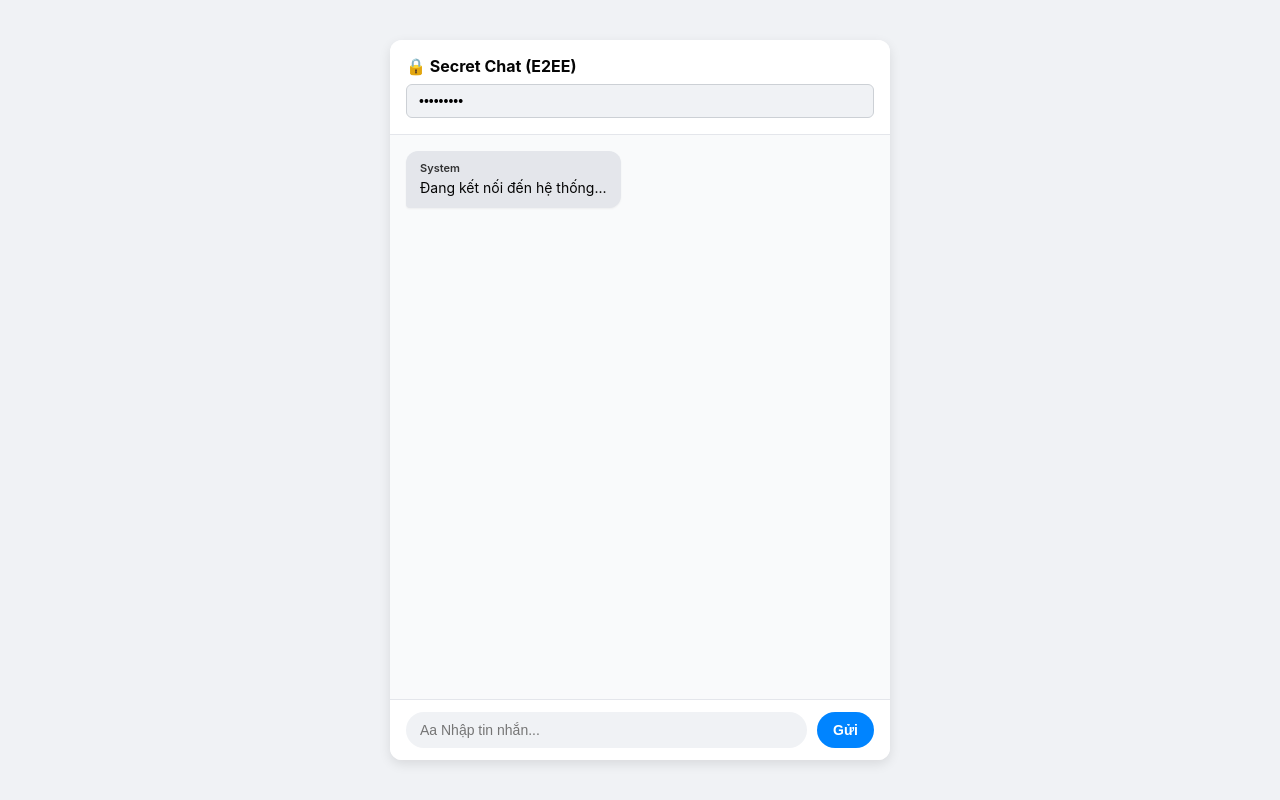
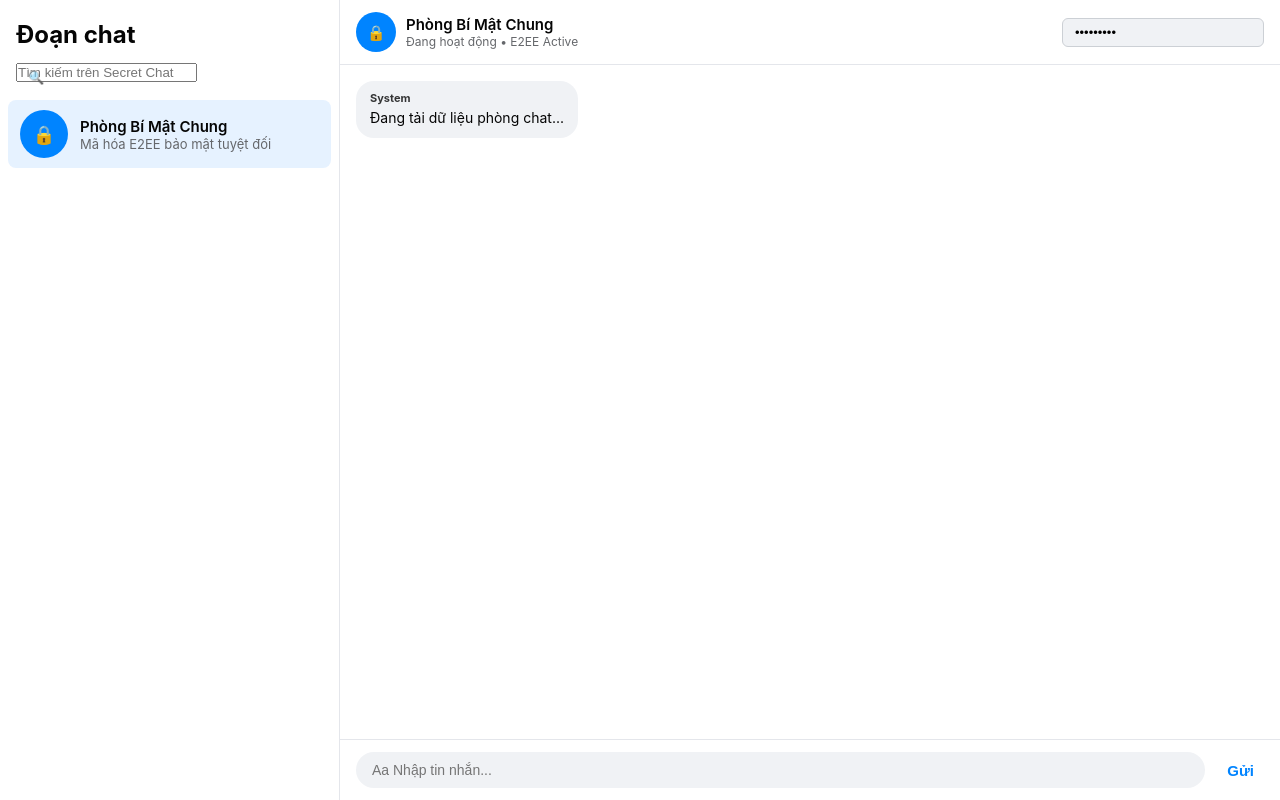
Before and after one commit to catisreal1/secret_chat, a plain HTML site: page index.html in a window 1280 px wide. Drawn offline with nearby package versions, Linux system fonts and the light colour scheme; no server answers.

Commit message:
update 0.2

```diff
--- a/index.html
+++ b/index.html
@@ -3,7 +3,7 @@
 <head>
     <meta charset="UTF-8">
     <meta name="viewport" content="width=device-width, initial-scale=1.0">
-    <title>Secret Chat - Secure & Clean</title>
+    <title>Secret Messenger</title>
 
     <!-- Thư viện Supabase JS & CryptoJS -->
     <script src="https://cdn.jsdelivr.net/npm/@supabase/supabase-js@2"></script>
@@ -13,132 +13,242 @@
         * { box-sizing: border-box; margin: 0; padding: 0; }
         body {
             background-color: #f0f2f5;
-            color: #333;
+            color: #050505;
             font-family: -apple-system, BlinkMacSystemFont, "Segoe UI", Roboto, Helvetica, Arial, sans-serif;
             display: flex;
-            justify-content: center;
-            align-items: center;
             height: 100vh;
+            overflow: hidden;
         }
-        .chat-card {
-            width: 100%;
-            max-width: 500px;
-            height: 90vh;
+
+        /* Khung tổng thể kiểu Messenger */
+        .messenger-container {
+            display: flex;
+            width: 100vw;
+            height: 100vh;
             background: #fff;
-            border-radius: 12px;
-            box-shadow: 0 4px 12px rgba(0, 0, 0, 0.1);
+        }
+
+        /* --- CỘT TRÁI: DANH SÁCH ĐOẠN CHAT --- */
+        .sidebar {
+            width: 340px;
+            border-right: 1px solid #e4e6eb;
             display: flex;
             flex-direction: column;
-            overflow: hidden;
+            background: #fff;
         }
-        /* Header */
-        .chat-header {
-            padding: 16px;
-            background: #ffffff;
-            border-bottom: 1px solid #e4e6eb;
-            display: flex;
-            flex-direction: column;
-            gap: 8px;
+        .sidebar-header {
+            padding: 20px 16px 10px 16px;
         }
-        .chat-header h3 {
-            font-size: 16px;
-            color: #050505;
-            display: flex;
-            align-items: center;
-            gap: 6px;
+        .sidebar-header h2 {
+            font-size: 24px;
+            font-weight: 700;
+            margin-bottom: 12px;
         }
-        .key-box input {
+        .search-box input {
             width: 100%;
-            padding: 8px 12px;
+            padding: 8px 12px 8px 36px;
             background: #f0f2f5;
-            border: 1px solid #ccd0d5;
-            border-radius: 6px;
+            border: none;
+            border-radius: 20px;
             font-size: 14px;
             outline: none;
         }
-        .key-box input:focus {
-            border-color: #1877f2;
+        .search-wrapper {
+            position: relative;
+        }
+        .search-wrapper::before {
+            content: "🔍";
+            position: absolute;
+            left: 12px;
+            top: 8px;
+            font-size: 13px;
         }
 
-        /* Area tin nhắn */
+        .chat-list {
+            flex: 1;
+            overflow-y: auto;
+            padding: 8px;
+        }
+        .chat-item {
+            display: flex;
+            align-items: center;
+            gap: 12px;
+            padding: 10px 12px;
+            border-radius: 8px;
+            cursor: pointer;
+            transition: background 0.2s;
+        }
+        .chat-item:hover {
+            background: #f2f2f2;
+        }
+        .chat-item.active {
+            background: #e6f2ff;
+        }
+        .avatar {
+            width: 48px;
+            height: 48px;
+            background: #0084ff;
+            color: white;
+            border-radius: 50%;
+            display: flex;
+            align-items: center;
+            justify-content: center;
+            font-weight: bold;
+            font-size: 18px;
+            flex-shrink: 0;
+        }
+        .chat-info {
+            overflow: hidden;
+        }
+        .chat-name {
+            font-weight: 600;
+            font-size: 15px;
+            color: #050505;
+        }
+        .chat-preview {
+            font-size: 13px;
+            color: #65676b;
+            white-space: nowrap;
+            overflow: hidden;
+            text-overflow: ellipsis;
+        }
+
+        /* --- CỘT PHẢI: KHUNG CHAT CHÍNH --- */
+        .chat-main {
+            flex: 1;
+            display: flex;
+            flex-direction: column;
+            background: #fff;
+        }
+        .chat-main-header {
+            padding: 12px 16px;
+            border-bottom: 1px solid #e4e6eb;
+            display: flex;
+            justify-content: space-between;
+            align-items: center;
+            background: #fff;
+        }
+        .user-profile {
+            display: flex;
+            align-items: center;
+            gap: 10px;
+        }
+        .user-profile .avatar {
+            width: 40px;
+            height: 40px;
+            font-size: 15px;
+        }
+        .key-setting input {
+            padding: 6px 12px;
+            border: 1px solid #ccd0d5;
+            border-radius: 6px;
+            font-size: 13px;
+            outline: none;
+            background: #f0f2f5;
+        }
+
+        /* Khu vực hiển thị tin nhắn */
         .chat-body {
             flex: 1;
             padding: 16px;
             overflow-y: auto;
             display: flex;
             flex-direction: column;
-            gap: 10px;
-            background: #f9fafb;
+            gap: 8px;
+            background: #ffffff;
         }
         .msg {
-            max-width: 75%;
+            max-width: 65%;
             padding: 10px 14px;
-            border-radius: 12px;
+            border-radius: 18px;
             font-size: 14px;
             line-height: 1.4;
             word-break: break-word;
-            box-shadow: 0 1px 2px rgba(0,0,0,0.05);
         }
         .msg.received {
-            background: #e4e6eb;
+            background: #f0f2f5;
             color: #050505;
             align-self: flex-start;
-            border-bottom-left-radius: 4px;
         }
         .msg.sent {
             background: #0084ff;
             color: #fff;
             align-self: flex-end;
-            border-bottom-right-radius: 4px;
         }
         .msg .sender {
             font-size: 11px;
-            opacity: 0.8;
+            font-weight: bold;
             margin-bottom: 2px;
             display: block;
-            font-weight: 600;
+            opacity: 0.8;
         }
 
-        /* Footer nhập tin nhắn */
+        /* Ô nhập tin nhắn chân trang */
         .chat-footer {
             padding: 12px 16px;
             background: #fff;
             display: flex;
-            gap: 10px;
+            align-items: center;
+            gap: 12px;
             border-top: 1px solid #e4e6eb;
         }
         .chat-footer input {
             flex: 1;
-            padding: 10px 14px;
+            padding: 10px 16px;
             background: #f0f2f5;
             border: none;
             border-radius: 20px;
             font-size: 14px;
             outline: none;
         }
-        .chat-footer button {
-            padding: 0 16px;
-            background: #0084ff;
-            color: #fff;
+        .send-btn {
+            background: none;
             border: none;
-            border-radius: 20px;
-            font-weight: 600;
+            color: #0084ff;
+            font-weight: bold;
+            font-size: 15px;
             cursor: pointer;
-            font-size: 14px;
+            padding: 6px 10px;
         }
-        .chat-footer button:hover {
-            background: #166fe5;
+        .send-btn:hover {
+            opacity: 0.7;
         }
     </style>
 </head>
 <body>
 
-    <div class="chat-card">
-        <!-- Header & Pass Mã Hóa -->
-        <div class="chat-header">
-            <h3>🔒 Secret Chat (E2EE)</h3>
-            <div class="key-box">
-                <input type="password" placeholder="Nhập Secret Key giải mã..." value="Secret123">
+    <div class="messenger-container">
+        <!-- Cột trái: Danh sách đoạn chat -->
+        <div class="sidebar">
+            <div class="sidebar-header">
+                <h2>Đoạn chat</h2>
+                <div class="search-wrapper">
+                    <input type="text" placeholder="Tìm kiếm trên Secret Chat">
+                </div>
+            </div>
+            <div class="chat-list">
+                <div class="chat-item active">
+                    <div class="avatar">🔒</div>
+                    <div class="chat-info">
+                        <div class="chat-name">Phòng Bí Mật Chung</div>
+                        <div class="chat-preview">Mã hóa E2EE bảo mật tuyệt đối</div>
+                    </div>
+                </div>
+            </div>
+        </div>
+
+        <!-- Cột phải: Khung chat chính -->
+        <div class="chat-main">
+            <div class="chat-main-header">
+                <div class="user-profile">
+                    <div class="avatar">🔒</div>
+                    <div>
+                        <div class="chat-name">Phòng Bí Mật Chung</div>
+                        <div style="font-size: 12px; color: #65676b;">Đang hoạt động • E2EE Active</div>
+                    </div>
+                </div>
+                <div class="key-setting">
+                    <input type="password" id="secretKey" placeholder="🔑 Nhập Secret Key..." value="Secret123">
                 </div>
             </div>
 
@@ -146,31 +256,33 @@
             <div class="chat-body">
                 <div class="msg received">
                     <span class="sender">System</span>
-                Đang kết nối đến hệ thống...
+                    Đang tải dữ liệu phòng chat...
                 </div>
             </div>
 
-        <!-- Ô nhập & Gửi -->
+            <!-- Ô nhập tin nhắn -->
             <div class="chat-footer">
-            <input type="text" placeholder="Aa Nhập tin nhắn...">
-            <button>Gửi</button>
+                <input type="text" id="messageInput" placeholder="Aa Nhập tin nhắn...">
+                <button class="send-btn" id="sendButton">Gửi</button>
+            </div>
         </div>
     </div>
 
     <script>
         // Cấu hình Supabase của ông giáo
         const SUPABASE_URL = 'https://bgobcellahiepuarhjls.supabase.co';
-        const SUPABASE_ANON_KEY = 'sb_publishable_QIZIRzeLhQG0u8990fShwA_ays79eZz'; // Key của ông giáo
+        const SUPABASE_ANON_KEY = 'sb_publishable_QIZIRzeLhQG0u8990fShwA_ays79eZz'; // Thay key của ông giáo vào đây nếu cần
 
         const supabaseClient = supabase.createClient(SUPABASE_URL, SUPABASE_ANON_KEY);
 
         const chatBody = document.querySelector('.chat-body');
-        const inputMsg = document.querySelector('.chat-footer input');
-        const sendBtn = document.querySelector('.chat-footer button');
-        const keyInput = document.querySelector('.key-box input');
+        const inputMsg = document.getElementById('messageInput');
+        const sendBtn = document.getElementById('sendButton');
+        const keyInput = document.getElementById('secretKey');
 
         const myName = "User_" + Math.floor(Math.random() * 1000);
 
+        // 1. Tải lịch sử tin nhắn
         async function fetchMessages() {
             let { data, error } = await supabaseClient
                 .from('messages')
@@ -186,10 +298,11 @@
             if (data && data.length > 0) {
                 data.forEach(msg => appendMessage(msg.sender, msg.content));
             } else {
-                appendMessage("System", "Chưa có tin nhắn nào.");
+                appendMessage("System", "Phòng chat trống. Hãy gửi tin nhắn đầu tiên!");
             }
         }
 
+        // 2. Hiển thị tin nhắn (Giải mã E2EE)
         function appendMessage(sender, encryptedContent) {
             const secretKey = keyInput.value;
             let decryptedContent = encryptedContent;
@@ -201,7 +314,7 @@
                     if (originalText) {
                         decryptedContent = originalText;
                     } else {
-                        decryptedContent = "🔒 [Sai Secret Key]";
+                        decryptedContent = "🔒 [Sai Secret Key giải mã]";
                     }
                 } catch (e) {
                     decryptedContent = "🔒 [Lỗi giải mã]";
@@ -215,6 +328,7 @@
             chatBody.scrollTop = chatBody.scrollHeight;
         }
 
+        // 3. Gửi tin nhắn lên Supabase
         async function sendMessage() {
             const text = inputMsg.value.trim();
             const secretKey = keyInput.value;
@@ -238,6 +352,7 @@
             if (e.key === 'Enter') sendMessage();
         });
 
+        // 4. Lắng nghe Realtime
         supabaseClient
             .channel('public:messages')
             .on('postgres_changes', { event: 'INSERT', schema: 'public', table: 'messages' }, payload => {
```
Lines whose indentation alone changed are shown as unchanged.
